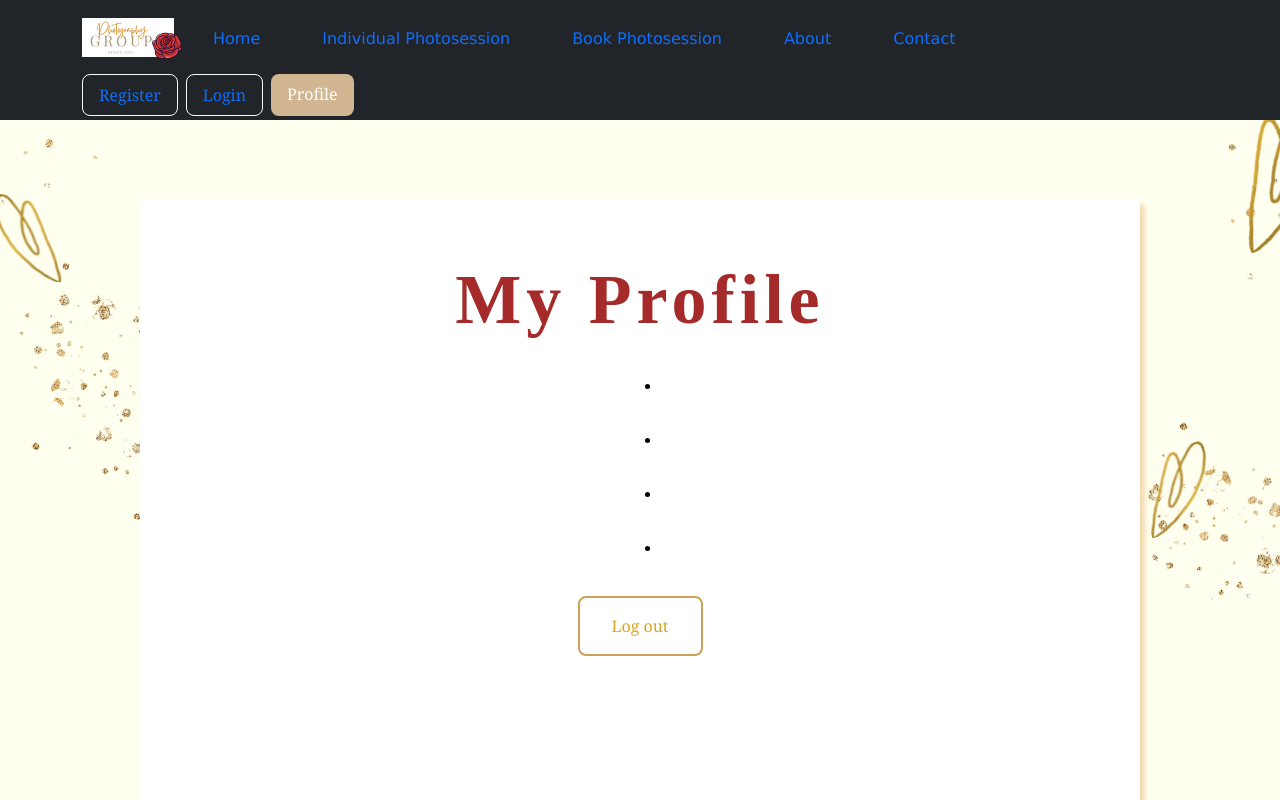
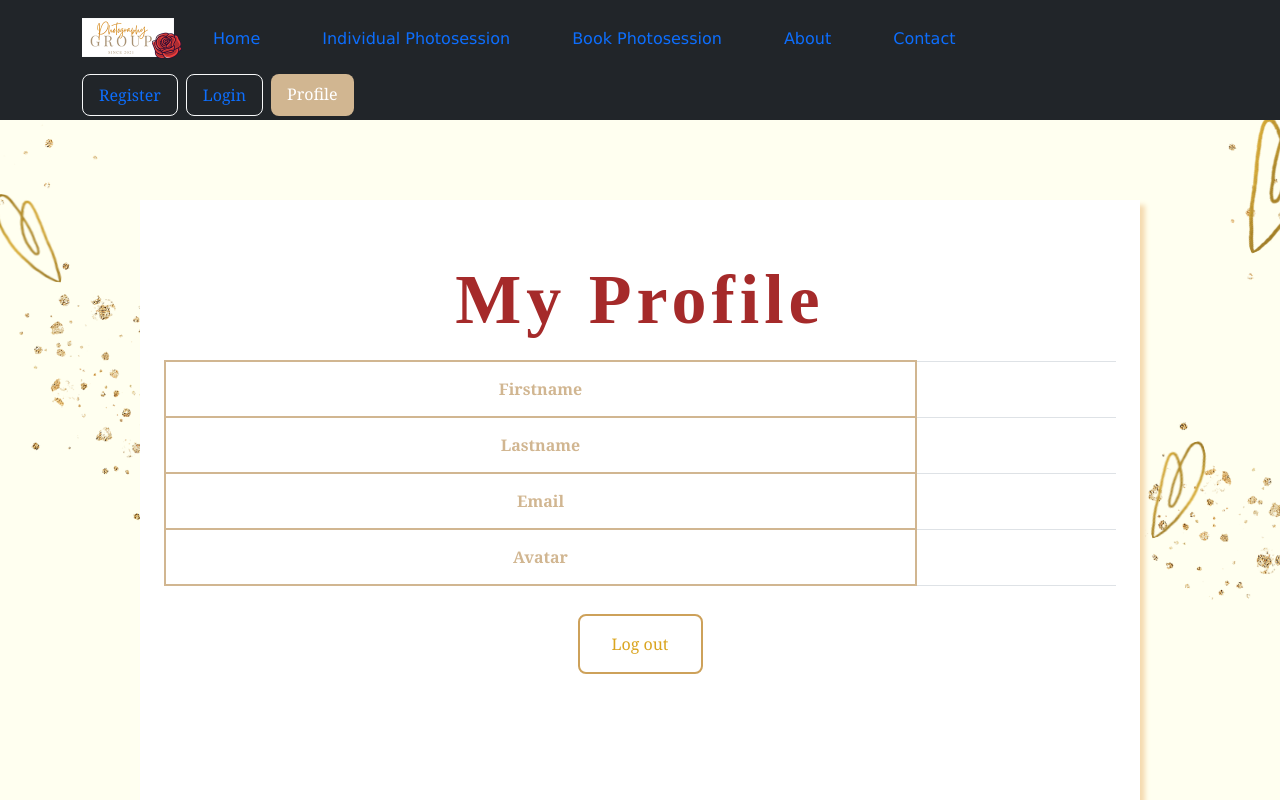
Before and after one commit to moh-almuslem/react_components, a React (Create React App) app: page /profile in a window 1280 px wide. Shown: the top 800 px of the page. Built offline with nearby package versions, Linux system fonts and the light colour scheme; sample sign-in values are in the browser's storage.

Commit message:
Updated style if profile screen

```diff
--- a/src/ProfileScreen.js
+++ b/src/ProfileScreen.js
@@ -27,13 +27,31 @@ function ProfileScreen() {
                     <h1 style={{"color": "Brown","font-size":"70px","fontFamily":"Cooper Black"}}><b>My Profile</b></h1>
                     <div className='container'>
                     <div>
-                        <ul>
-                            <li style={{"color":"black"}}><b>{firstName}</b></li>
-                            <li style={{"color":"black"}}><b>{lastName}</b></li>
-                            <li style={{"color":"black"}}><b>{email}</b></li>
-                            <li style={{"color":"black"}}><b>{avatar}</b></li>
-                        </ul>
+                    <table class="table table-bordered">
+
+  <tbody>
+    <tr>
+      <th scope="row">Firstname</th>
+      <td> <p style={{"color":"black"}}><b>{firstName}</b></p></td>
+    </tr>
+    <tr>
+      <th scope="row">Lastname</th>
+      <td><p style={{"color":"black"}}><b>{lastName}</b></p></td>
+    </tr>
+    <tr>
+      <th scope="row">Email</th>
+      <td colspan="2"> <p style={{"color":"black"}}><b>{email}</b></p></td>
+    </tr>
+    <tr>
+      <th scope="row">Avatar</th>
+      <td colspan="2"> <p style={{"color":"black"}}><b>{avatar}</b></p></td>
+    </tr>
+  </tbody>
+</table>
                     </div>
+
+
+                    <br/>
                     <center>
                     <button onClick={logout}  className="review"> Log out</button>
                     </center>
```
